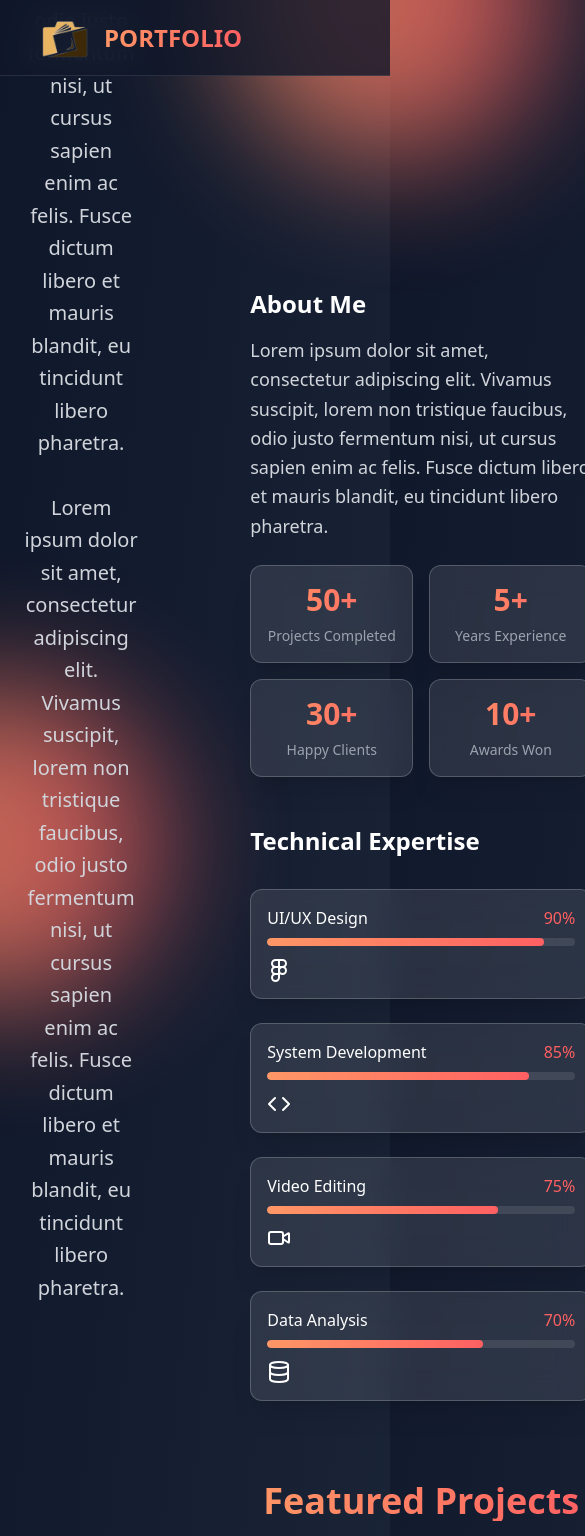
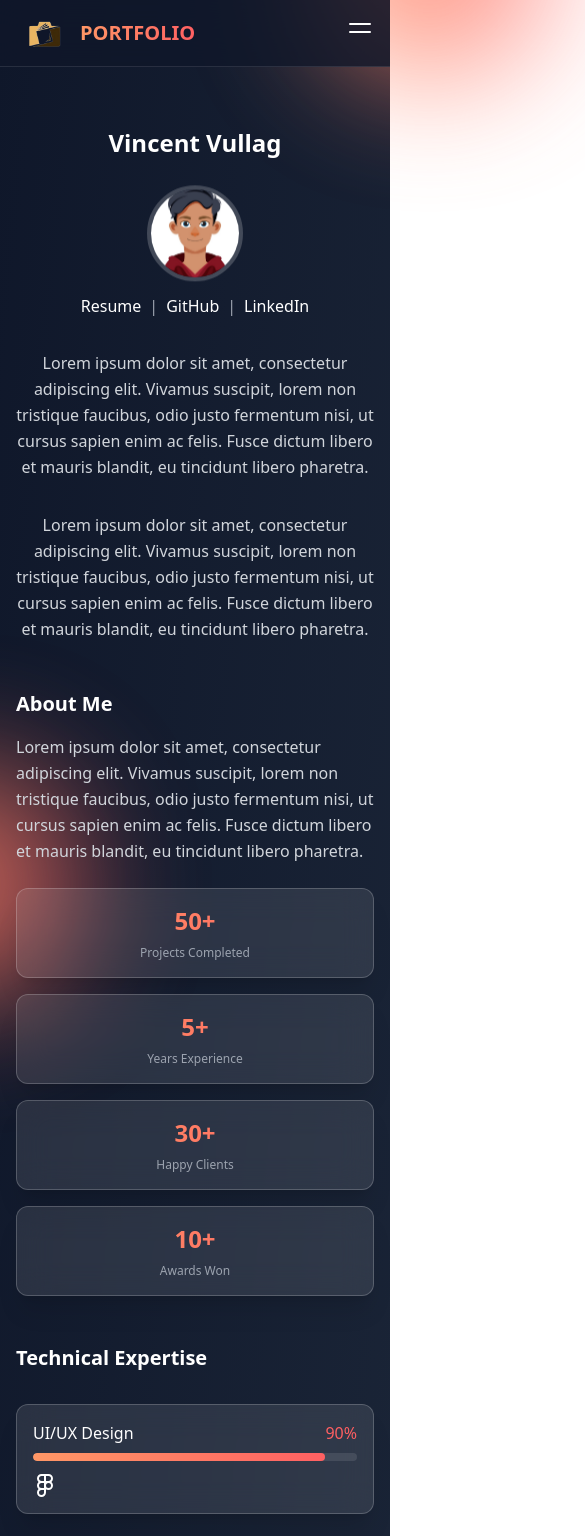
Before and after one commit to vullagvs26/PORTFOLIO, a Vue app: page / in a window 390 px wide. Shown: the top 1536 px of the page, 585 px wide, since content can reach past the window. Built offline with nearby package versions, Linux system fonts and the light colour scheme.

Commit message:
[App] enhance navigation and layout responsiveness; improve mobile menu functionality

```diff
--- a/src/App.vue
+++ b/src/App.vue
@@ -1,21 +1,16 @@
 <template>
   <div class="min-h-screen">
     <!-- Navigation -->
-    <nav
-      class="fixed w-full z-50 bg-slate-900/80 backdrop-blur-lg border-b border-white/10"
-    >
-      <div class="container mx-auto px-6 py-4">
+    <nav class="fixed w-full z-50 bg-slate-900/80 backdrop-blur-lg border-b border-white/10">
+      <div class="container mx-auto px-4 sm:px-6 py-4">
         <div class="flex items-center justify-between">
-          <div class="flex items-center justify-between">
-            <img src="/logo.png" class="w-20 h-auto" />
-            <a
-              href="#"
-              class="text-2xl font-bold bg-gradient-to-r from-[#FF9766] to-[#FF6062] bg-clip-text text-transparent"
-            >
+          <div class="flex items-center space-x-2">
+            <img src="/logo.png" class="w-14 sm:w-20 h-auto" />
+            <a href="#" class="text-xl sm:text-2xl font-bold bg-gradient-to-r from-[#FF9766] to-[#FF6062] bg-clip-text text-transparent">
               {{ "Portfolio".toUpperCase() }}
             </a>
           </div>
-          <div class="hidden md:flex space-x-8">
+          <div class="hidden md:flex space-x-6 sm:space-x-8">
             <a
               v-for="link in ['Home', 'Work', 'Projects', 'Contact']"
               :key="link"
@@ -25,119 +20,89 @@
               {{ link }}
             </a>
           </div>
+          <!-- Mobile menu button -->
+          <div class="md:hidden">
+            <button @click="showMenu = !showMenu" class="text-white focus:outline-none">
+              <svg width="28" height="28" fill="none" stroke="currentColor"><path d="M4 8h20M4 16h20" stroke-width="2" stroke-linecap="round"/></svg>
+            </button>
+          </div>
+        </div>
+        <!-- Mobile menu -->
+        <div v-if="showMenu" class="md:hidden mt-2 flex flex-col space-y-2">
+          <a
+            v-for="link in ['Home', 'Work', 'Projects', 'Contact']"
+            :key="link"
+            :href="'#' + link.toLowerCase()"
+            class="nav-link"
+            @click="showMenu = false"
+          >
+            {{ link }}
+          </a>
         </div>
       </div>
     </nav>
     <!-- Hero Section -->
-    <section id="home" class="relative min-h-screen flex">
+    <section id="home" class="relative min-h-screen flex flex-col md:flex-row pt-24 md:pt-0">
       <!-- Animated background elements -->
-      <div class="fixed inset-0 overflow-hidden">
-        <div
-          class="fixed -top-40 -right-40 w-80 h-80 bg-gradient-to-r from-[#FF9766] to-[#FF6062] rounded-full filter blur-3xl animate-pulse-slow"
-        ></div>
-        <div
-          class="fixed -bottom-40 -left-40 w-80 h-80 bg-gradient-to-r from-[#FF9766] to-[#FF6062] rounded-full filter blur-3xl animate-pulse-slow"
-          style="animation-delay: 2s"
-        ></div>
+      <div class="fixed inset-0 overflow-hidden pointer-events-none">
+        <div class="fixed -top-40 -right-40 w-60 sm:w-80 h-60 sm:h-80 bg-gradient-to-r from-[#FF9766] to-[#FF6062] rounded-full filter blur-3xl animate-pulse-slow"></div>
+        <div class="fixed -bottom-40 -left-40 w-60 sm:w-80 h-60 sm:h-80 bg-gradient-to-r from-[#FF9766] to-[#FF6062] rounded-full filter blur-3xl animate-pulse-slow" style="animation-delay: 2s"></div>
       </div>
-
-      <div class="container mx-auto px-6 relative flex justify-between">
-        <!-- Left: Fixed Profile Information -->
-        <div
-          class="w-full md:w-1/2 space-y-8 sticky top-0 h-screen mr-28 flex flex-col justify-center"
-        >
-          <h1 class="text-3xl md:text-5xl font-bold leading-tight text-center">
+      <div class="container mx-auto px-4 sm:px-6 relative flex flex-col md:flex-row justify-between w-full">
+        <!-- Left: Profile Information -->
+        <div class="w-full md:w-1/2 space-y-8 md:sticky md:top-0 md:h-screen md:mr-28 flex flex-col justify-center items-center md:items-start pt-8 md:pt-0">
+          <h1 class="text-2xl sm:text-3xl md:text-5xl font-bold leading-tight text-center md:text-left w-full flex justify-center">
             Vincent Vullag
           </h1>
-          <div class="relative hidden md:block">
-            <div
-              class="absolute inset-0 bg-gradient-to-r from-[#FF9766]/20 to-[#FF6062]/20 rounded-full filter blur-3xl"
-              style="z-index: -1"
-            ></div>
-            <div>
-              <img
-                src="/avatar.png"
-                alt="Profile"
-                class="relative w-48 h-48 object-cover rounded-full border-4 border-white/20 animate-float mx-auto"
-              />
+            <div class="relative hidden md:flex flex-col items-center justify-center w-full">
+            <div class="absolute inset-0 bg-gradient-to-r from-[#FF9766]/20 to-[#FF6062]/20 rounded-full filter blur-3xl" style="z-index: -1"></div>
+            <div class="flex justify-center w-full">
+              <img src="/avatar.png" alt="Profile" class="relative w-32 sm:w-48 h-32 sm:h-48 object-cover rounded-full border-4 border-white/20 animate-float" />
             </div>
-            <div class="text-center mt-4 flex justify-center items-center gap-4 text-lg">
-              <a
-                href="your-resume-link.pdf"
-                target="_blank"
-                class="text-white hover:text-blue-400 transition-colors duration-300 ease-in-out"
-                @click="openLink('your-resume-link.pdf')"
-              >
-                Resume
-              </a>
+            <div class="text-center mt-4 flex justify-center items-center gap-4 text-lg w-full">
+              <a href="your-resume-link.pdf" target="_blank" class="text-white hover:text-blue-400 transition-colors duration-300 ease-in-out">Resume</a>
               <span class="text-gray-400">|</span>
-              <a
-                href="https://github.com/vullagvs26"
-                target="_blank"
-                class="text-white hover:text-blue-400 transition-colors duration-300 ease-in-out"
-                @click="openLink('https://github.com/vullagvs26')"
-              >
-                GitHub
-              </a>
+              <a href="https://github.com/vullagvs26" target="_blank" class="text-white hover:text-blue-400 transition-colors duration-300 ease-in-out">GitHub</a>
               <span class="text-gray-400">|</span>
-              <a
-                href="https://linkedin.com/in/your-profile"
-                target="_blank"
-                class="text-white hover:text-blue-400 transition-colors duration-300 ease-in-out"
-                @click="openLink('https://linkedin.com/in/your-profile')"
-              >
-                LinkedIn
-              </a>
+              <a href="https://linkedin.com/in/your-profile" target="_blank" class="text-white hover:text-blue-400 transition-colors duration-300 ease-in-out">LinkedIn</a>
             </div>
-
-            <div class="text-center mt-4">
-              <a
-                class="text-2xl font-bold bg-gradient-to-r from-[#FF9766] to-[#FF6062] bg-clip-text text-transparent"
-              >
-                hello
-              </a>
+            <div class="text-center mt-4 w-full">
+              <a class="text-2xl font-bold bg-gradient-to-r from-[#FF9766] to-[#FF6062] bg-clip-text text-transparent">hello</a>
+            </div>
+            </div>
+          <!-- Show avatar and links on mobile -->
+          <div class="md:hidden flex flex-col items-center space-y-2">
+            <img src="/avatar.png" alt="Profile" class="w-24 h-24 object-cover rounded-full border-4 border-white/20 animate-float" />
+            <div class="flex justify-center items-center gap-2 text-base">
+              <a href="your-resume-link.pdf" target="_blank" class="text-white hover:text-blue-400">Resume</a>
+              <span class="text-gray-400">|</span>
+              <a href="https://github.com/vullagvs26" target="_blank" class="text-white hover:text-blue-400">GitHub</a>
+              <span class="text-gray-400">|</span>
+              <a href="https://linkedin.com/in/your-profile" target="_blank" class="text-white hover:text-blue-400">LinkedIn</a>
             </div>
           </div>
-          <p class="text-xl text-gray-300 leading-relaxed text-center">
-            Lorem ipsum dolor sit amet, consectetur adipiscing elit. Vivamus suscipit,
-            lorem non tristique faucibus, odio justo fermentum nisi, ut cursus sapien enim
-            ac felis. Fusce dictum libero et mauris blandit, eu tincidunt libero pharetra.
+          <p class="text-base sm:text-xl text-gray-300 leading-relaxed text-center md:text-left">
+            Lorem ipsum dolor sit amet, consectetur adipiscing elit. Vivamus suscipit, lorem non tristique faucibus, odio justo fermentum nisi, ut cursus sapien enim ac felis. Fusce dictum libero et mauris blandit, eu tincidunt libero pharetra.
           </p>
-
-          <p class="text-xl text-gray-300 leading-relaxed text-center">
-            Lorem ipsum dolor sit amet, consectetur adipiscing elit. Vivamus suscipit,
-            lorem non tristique faucibus, odio justo fermentum nisi, ut cursus sapien enim
-            ac felis. Fusce dictum libero et mauris blandit, eu tincidunt libero pharetra.
+          <p class="text-base sm:text-xl text-gray-300 leading-relaxed text-center md:text-left">
+            Lorem ipsum dolor sit amet, consectetur adipiscing elit. Vivamus suscipit, lorem non tristique faucibus, odio justo fermentum nisi, ut cursus sapien enim ac felis. Fusce dictum libero et mauris blandit, eu tincidunt libero pharetra.
           </p>
         </div>
-
         <!-- Right: Scrollable Content -->
-        <div id="about" class="w-full md:w-1/2 h-auto mt-72">
-          <h2 class="text-2xl font-bold mb-4">About Me</h2>
-          <p class="text-lg text-gray-300 leading-relaxed">
-            Lorem ipsum dolor sit amet, consectetur adipiscing elit. Vivamus suscipit,
-            lorem non tristique faucibus, odio justo fermentum nisi, ut cursus sapien enim
-            ac felis. Fusce dictum libero et mauris blandit, eu tincidunt libero pharetra.
+        <div id="about" class="w-full md:w-1/2 h-auto mt-12 md:mt-72">
+          <h2 class="text-xl sm:text-2xl font-bold mb-4">About Me</h2>
+          <p class="text-base sm:text-lg text-gray-300 leading-relaxed">
+            Lorem ipsum dolor sit amet, consectetur adipiscing elit. Vivamus suscipit, lorem non tristique faucibus, odio justo fermentum nisi, ut cursus sapien enim ac felis. Fusce dictum libero et mauris blandit, eu tincidunt libero pharetra.
           </p>
-          <div class="grid grid-cols-2 gap-4 mt-6">
-            <div
-              v-for="(value, key) in stats"
-              :key="key"
-              class="glass-card p-4 text-center"
-            >
-              <div
-                class="text-3xl font-bold bg-gradient-to-r from-[#FF9766] to-[#FF6062] bg-clip-text text-transparent"
-              >
-                {{ value }}
-              </div>
-              <div class="text-sm text-gray-400 mt-2">{{ key }}</div>
+          <div class="grid grid-cols-1 sm:grid-cols-2 gap-4 mt-6">
+            <div v-for="(value, key) in stats" :key="key" class="glass-card p-4 text-center">
+              <div class="text-2xl sm:text-3xl font-bold bg-gradient-to-r from-[#FF9766] to-[#FF6062] bg-clip-text text-transparent">{{ value }}</div>
+              <div class="text-xs sm:text-sm text-gray-400 mt-2">{{ key }}</div>
             </div>
           </div>
-
-          <!-- Technical Expertise Section -->
           <!-- Technical Expertise Section -->
           <div id="work" class="space-y-8 mt-12">
-            <h3 class="text-2xl font-bold">Technical Expertise</h3>
+            <h3 class="text-xl sm:text-2xl font-bold">Technical Expertise</h3>
             <div class="space-y-6">
               <div v-for="skill in skills" :key="skill.name" class="glass-card p-4">
                 <div class="flex justify-between mb-2">
@@ -145,87 +110,62 @@
                   <span class="text-[#FF6062]">{{ skill.level }}%</span>
                 </div>
                 <div class="h-2 bg-white/10 rounded-full overflow-hidden">
-                  <div
-                    class="h-full bg-gradient-to-r from-[#FF9766] to-[#FF6062] rounded-full transition-all duration-500"
-                    :style="{ width: skill.level + '%' }"
-                  ></div>
+                  <div class="h-full bg-gradient-to-r from-[#FF9766] to-[#FF6062] rounded-full transition-all duration-500" :style="{ width: skill.level + '%' }"></div>
                 </div>
-                <!-- Icons below progress bar -->
                 <div class="flex space-x-3 mt-3">
-                  <component
-                    v-for="(icon, index) in skill.icons"
-                    :key="index"
-                    :is="icon"
-                    class="w-6 h-6 text-white"
-                  />
+                  <component v-for="(icon, index) in skill.icons" :key="index" :is="icon" class="w-6 h-6 text-white" />
                 </div>
               </div>
             </div>
           </div>
           <!-- Projects Section -->
-          <div id="projects" class="py-20">
+          <div id="projects" class="py-10 sm:py-20">
             <h2 class="section-title text-center">Featured Projects</h2>
             <swiper
-              :slidesPerView="2"
-              :spaceBetween="30"
+              :slidesPerView="1"
+              :breakpoints="{
+                640: { slidesPerView: 1 },
+                768: { slidesPerView: 2 }
+              }"
+              :spaceBetween="20"
               :keyboard="{ enabled: true }"
               :pagination="{ clickable: true }"
               :navigation="true"
               :modules="[Keyboard, Pagination, Navigation]"
               class="mySwiper"
             >
-              <swiper-slide
-                v-for="project in projects"
-                :key="project.title"
-                class="group glass-card overflow-hidden"
-              >
+              <swiper-slide v-for="project in projects" :key="project.title" class="group glass-card overflow-hidden">
                 <div class="relative overflow-hidden">
-                  <img
-                    :src="project.image"
-                    :alt="project.title"
-                    class="w-full h-60 object-cover transition-transform duration-500 group-hover:scale-110"
-                  />
-                  <div
-                    class="absolute inset-0 bg-gradient-to-t from-dark/80 to-transparent opacity-0 group-hover:opacity-100 transition-opacity duration-300"
-                  ></div>
+                  <img :src="project.image" :alt="project.title" class="w-full h-40 sm:h-60 object-cover transition-transform duration-500 group-hover:scale-110" />
+                  <div class="absolute inset-0 bg-gradient-to-t from-dark/80 to-transparent opacity-0 group-hover:opacity-100 transition-opacity duration-300"></div>
                 </div>
-                <div class="p-6 space-y-4">
-                  <h3 class="text-xl font-bold">{{ project.title }}</h3>
-                  <p class="text-gray-300">{{ project.description }}</p>
+                <div class="p-4 sm:p-6 space-y-2 sm:space-y-4">
+                  <h3 class="text-lg sm:text-xl font-bold">{{ project.title }}</h3>
+                  <p class="text-gray-300 text-sm sm:text-base">{{ project.description }}</p>
                   <div class="flex flex-wrap gap-2">
-                    <span
-                      v-for="tech in project.technologies"
-                      :key="tech"
-                      class="tech-pill"
-                      >{{ tech }}</span
-                    >
+                    <span v-for="tech in project.technologies" :key="tech" class="tech-pill">{{ tech }}</span>
                   </div>
-                  <div class="pt-4 flex space-x-4">
-                    <a :href="project.demo" class="btn-primary text-sm">Live Demo</a>
-                    <a :href="project.github" class="btn-outline text-sm">GitHub</a>
+                  <div class="pt-2 sm:pt-4 flex space-x-2 sm:space-x-4">
+                    <a :href="project.demo" class="btn-primary text-xs sm:text-sm">Live Demo</a>
+                    <a :href="project.github" class="btn-outline text-xs sm:text-sm">GitHub</a>
                   </div>
                 </div>
               </swiper-slide>
             </swiper>
           </div>
-
           <!-- Contact Section -->
-          <div id="contact" class="py-10">
+          <div id="contact" class="py-8 sm:py-10">
             <h2 class="section-title text-center">Get In Touch</h2>
-            <div class="max-w-3xl mx-auto glass-card p-8">
-              <form class="space-y-6">
-                <div class="grid md:grid-cols-2 gap-6">
+            <div class="max-w-full sm:max-w-3xl mx-auto glass-card p-4 sm:p-8">
+              <form class="space-y-4 sm:space-y-6">
+                <div class="grid grid-cols-1 sm:grid-cols-2 gap-4 sm:gap-6">
                   <div>
                     <label class="block text-gray-300 mb-2">Name</label>
                     <input type="text" class="input-field" placeholder="John Doe" />
                   </div>
                   <div>
                     <label class="block text-gray-300 mb-2">Email</label>
-                    <input
-                      type="email"
-                      class="input-field"
-                      placeholder="john@example.com"
-                    />
+                    <input type="email" class="input-field" placeholder="john@example.com" />
                   </div>
                 </div>
                 <div>
@@ -234,11 +174,7 @@
                 </div>
                 <div>
                   <label class="block text-gray-300 mb-2">Message</label>
-                  <textarea
-                    rows="4"
-                    class="input-field"
-                    placeholder="Your message here..."
-                  ></textarea>
+                  <textarea rows="4" class="input-field" placeholder="Your message here..."></textarea>
                 </div>
                 <button type="submit" class="btn-primary w-full">Send Message</button>
               </form>
@@ -247,47 +183,35 @@
         </div>
       </div>
     </section>
-
     <!-- Footer -->
-    <footer class="py-12 border-t border-white/10">
-      <div class="container mx-auto px-6">
-        <div class="flex justify-around">
+    <footer class="py-8 sm:py-12 border-t border-white/10">
+      <div class="container mx-auto px-4 sm:px-6">
+        <div class="flex flex-col md:flex-row justify-around gap-8 md:gap-0">
           <div>
-            <h3 class="text-xl font-bold mb-4">Let's Connect</h3>
+            <h3 class="text-lg sm:text-xl font-bold mb-4">Let's Connect</h3>
             <div class="flex space-x-4">
-              <a
-                v-for="social in socials"
-                :key="social.name"
-                :href="social.url"
-                target="_blank"
-                class="w-10 h-10 rounded-full glass-card flex items-center justify-center hover:bg-white/20 transition-colors"
-              >
+              <a v-for="social in socials" :key="social.name" :href="social.url" target="_blank" class="w-10 h-10 rounded-full glass-card flex items-center justify-center hover:bg-white/20 transition-colors">
                 <component :is="social.icon" class="w-6 h-6 text-white" />
               </a>
             </div>
           </div>
           <div>
-            <h3 class="text-xl font-bold mb-4">Quick Links</h3>
+            <h3 class="text-lg sm:text-xl font-bold mb-4">Quick Links</h3>
             <div class="space-y-2">
-              <a
-                v-for="link in ['Home', 'About', 'Projects', 'Contact']"
-                :key="link"
-                :href="'#' + link.toLowerCase()"
-                class="block text-gray-300 hover:text-white transition-colors"
-              >
+              <a v-for="link in ['Home', 'About', 'Projects', 'Contact']" :key="link" :href="'#' + link.toLowerCase()" class="block text-gray-300 hover:text-white transition-colors">
                 {{ link }}
               </a>
             </div>
           </div>
           <div>
-            <h3 class="text-xl font-bold mb-4">Contact Info</h3>
-            <div class="space-y-2 text-gray-300">
+            <h3 class="text-lg sm:text-xl font-bold mb-4">Contact Info</h3>
+            <div class="space-y-2 text-gray-300 text-sm sm:text-base">
               <p>vincentvullag@gmail.com</p>
               <p>Calamba City, Laguna Philippines</p>
             </div>
           </div>
         </div>
-        <div class="mt-12 pt-8 border-t border-white/10 text-center text-gray-400">
+        <div class="mt-8 sm:mt-12 pt-4 sm:pt-8 border-t border-white/10 text-center text-gray-400 text-xs sm:text-base">
           <p>&copy; 2024 Vincent Vullag. All rights reserved.</p>
         </div>
       </div>
@@ -296,20 +220,17 @@
 </template>
 
 <script setup>
+import { ref } from "vue";
 import { Figma, Code, Video, Database } from "lucide-vue-next";
 import { Github, Linkedin, Facebook, Instagram } from "lucide-vue-next";
 import { Swiper, SwiperSlide } from "swiper/vue";
-
-// Import Swiper styles
 import "swiper/css";
-
 import "swiper/css/pagination";
 import "swiper/css/navigation";
+import "./style.css";
+import { Keyboard, Pagination, Navigation } from "swiper/modules";
 
-import "./style.css";
-
-// import required modules
-import { Keyboard, Pagination, Navigation } from "swiper/modules";
+const showMenu = ref(false);
 
 const stats = {
   "Projects Completed": "50+",
@@ -319,33 +240,16 @@ const stats = {
 };
 
 const skills = [
-  {
-    name: "UI/UX Design",
-    level: 90,
-    icons: [Figma],
-  },
-  {
-    name: "System Development",
-    level: 85,
-    icons: [Code],
-  },
-  {
-    name: "Video Editing",
-    level: 75,
-    icons: [Video],
-  },
-  {
-    name: "Data Analysis",
-    level: 70,
-    icons: [Database],
-  },
+  { name: "UI/UX Design", level: 90, icons: [Figma] },
+  { name: "System Development", level: 85, icons: [Code] },
+  { name: "Video Editing", level: 75, icons: [Video] },
+  { name: "Data Analysis", level: 70, icons: [Database] },
 ];
 
 const projects = [
   {
     title: "E-Commerce Platform",
-    description:
-      "A full-featured online shopping platform with real-time inventory management.",
+    description: "A full-featured online shopping platform with real-time inventory management.",
     image: "/PORTFOLIO/coming-soon.png",
     technologies: ["Vue", "Node.js", "MongoDB"],
     demo: "#",
@@ -397,29 +301,21 @@ const socials = [
 .swiper-button {
   background-color: rgb(255, 255, 255) !important;
 }
-
-/* Change bullet color */
 .swiper-pagination-bullet {
   background-color: rgb(255, 255, 255) !important;
   opacity: 1;
 }
-
 .swiper-pagination-bullet-active {
   background-color: #eb8863 !important;
 }
-/* Customize navigation arrow color */
 .swiper-button-prev,
 .swiper-button-next {
-  color: white !important; /* Change to desired color */
+  color: white !important;
 }
-
-/* Change arrow size */
 .swiper-button-prev::after,
 .swiper-button-next::after {
-  font-size: 24px !important; /* Adjust arrow size */
+  font-size: 24px !important;
 }
-
-/* Add background to arrows */
 .swiper-button-prev,
 .swiper-button-next {
   padding: 10px;
```
